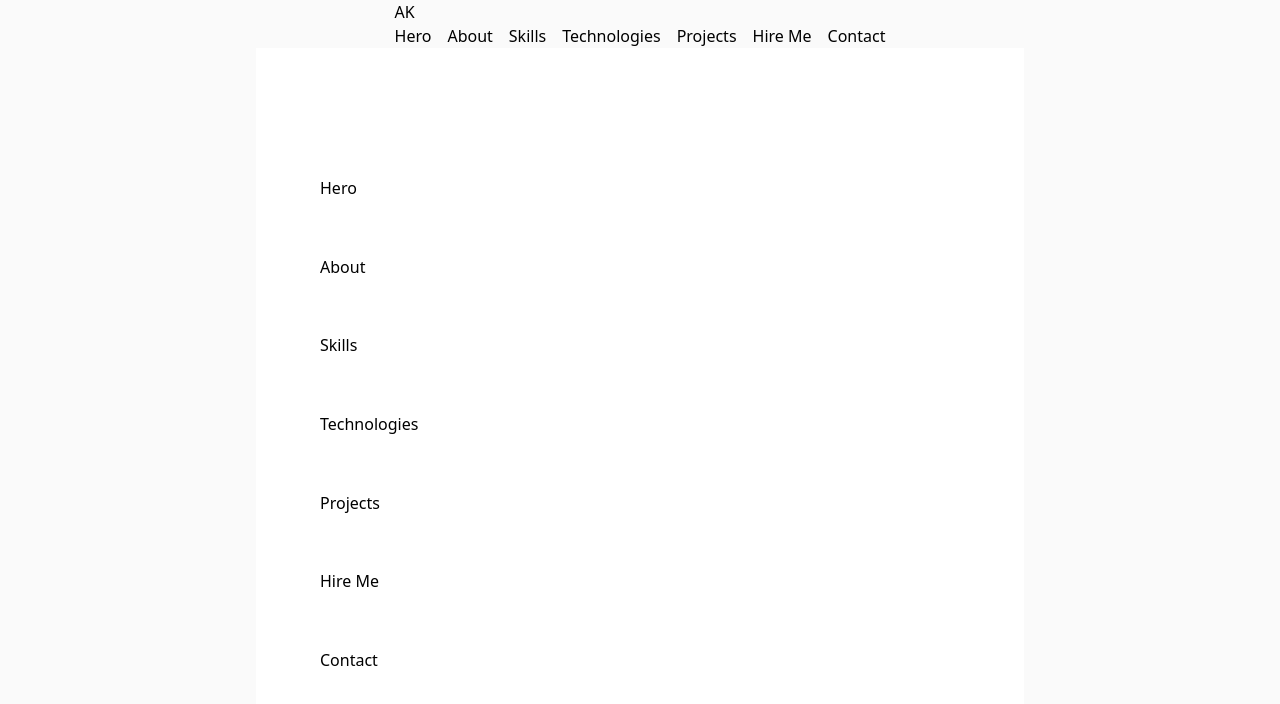
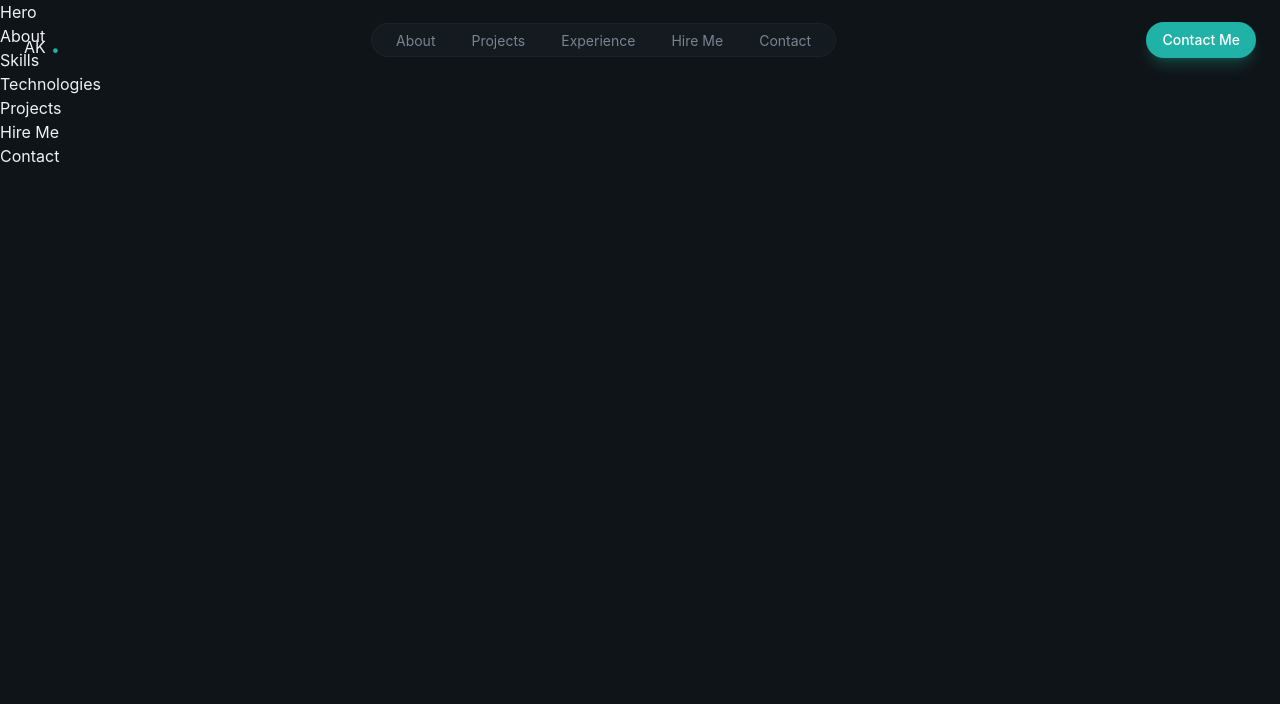
Before and after one commit to Ahmad-khalaf517/ahmad-khalaf-portfolio, a Next.js app: page / in a window 1280 px wide. Shown: the top 704 px of the page. Built offline with nearby package versions, Linux system fonts and the light colour scheme.

Commit message:
Create App header & navbar

```diff
--- a/app/globals.css
+++ b/app/globals.css
@@ -22,3 +22,54 @@
   --color-highlight: #f5a623;
   --color-surface: #1a2329;
 }
+
+@layer base {
+  html {
+    scroll-behavior: smooth;
+  }
+
+  body {
+    background-color: var(--color-background);
+    color: var(--color-foreground);
+    font-family: "Inter", sans-serif;
+  }
+
+  .font-serif {
+    font-family: "Playfair Display", serif;
+  }
+}
+
+@layer utilities {
+  @keyframes fade-in {
+    from {
+      opacity: 0;
+      transform: translateY(20px);
+      filter: blur(10px);
+    }
+
+    to {
+      opacity: 1;
+      transform: translateY(0);
+      filter: blur(0);
+    }
+  }
+
+  .animate-fade-in {
+    animation: fade-in 0.8s ease-out both;
+  }
+
+}
+
+@layer components {
+  .glass {
+    background-color: color-mix(in srgb, var(--color-surface) 50%, transparent);
+    backdrop-filter: blur(16px);
+    border: 1px solid color-mix(in srgb, var(--color-border) 50%, transparent);
+  }
+
+  .glass-strong {
+    background-color: color-mix(in srgb, var(--color-surface) 80%, transparent);
+    backdrop-filter: blur(24px);
+    border: 1px solid color-mix(in srgb, var(--color-border) 60%, transparent);
+  }
+}
--- a/app/layout.tsx
+++ b/app/layout.tsx
@@ -13,8 +13,9 @@ const geistMono = Geist_Mono({
 });
 
 export const metadata: Metadata = {
-  title: "Create Next App",
-  description: "Generated by create next app",
+  title: "Ahmad Khalaf - Software Engineer",
+  description:
+    "Ahmad Khalaf is a software engineer specializing in React, Next.js, and TypeScript. With a passion for crafting scalable and performant web applications, Ahmad has a proven track record of delivering high-quality solutions that users love. Explore Ahmad's portfolio to see his work and experience in action.",
 };
 
 export default function RootLayout({
--- a/app/page.tsx
+++ b/app/page.tsx
@@ -10,9 +10,9 @@ import HireMe from "@/components/sections/hire-me";
 
 export default function Home() {
   return (
-    <div className="flex flex-col flex-1 items-center justify-center bg-zinc-50 font-sans dark:bg-black  dark:text-white">
+    <div className="min-h-screen overflow-x-hidden">
       <Header />
-      <main className="flex flex-1 w-full max-w-3xl flex-col items-center justify-between py-32 px-16 bg-white dark:bg-black sm:items-start">
+      <main>
         <Hero />
         <About />
         <Skills />
--- a/components/layout/header.tsx
+++ b/components/layout/header.tsx
@@ -1,11 +1,17 @@
-import React from 'react'
-import Navbar from './navbar'
+"use client";
+import Navbar from "./navbar";
+import { useScrolledY } from "@/hooks/useScrolledY";
 
 export default function Header() {
+  const isScrolled = useScrolledY(50);
+
   return (
-    <header>
-      <h1>AK</h1>
+    <header
+      className={`fixed top-0 left-0 right-0 transition-all duration-500 ${
+        isScrolled ? "glass-strong py-3" : "bg-transparent py-5"
+      }  z-50`}
+    >
       <Navbar />
     </header>
-  )
+  );
 }
--- a/components/layout/navbar.tsx
+++ b/components/layout/navbar.tsx
@@ -1,18 +1,76 @@
-import React from 'react'
+import { Button } from "@/components/ui/button";
+import { useState } from "react";
+import { Menu, X } from "lucide-react";
+
+const navLinks = [
+  { href: "#hero", label: "About" },
+  { href: "#about", label: "Projects" },
+  { href: "#skills", label: "Experience" },
+  // { href: "#experience", label: "Experience" },
+  // { href: "#testimonials", label: "Testimonials" },
+  { href: "#hire-me", label: "Hire Me" },
+  { href: "#contact", label: "Contact" },
+];
 
 export default function Navbar() {
+  const [isMobileMenuOpen, setIsMobileMenuOpen] = useState(false);
+
   return (
-    <nav>
-      <ul className="flex flex-row gap-4">
-        <li>Hero</li>
-        <li>About</li>
-        <li>Skills</li>
-        <li>Technologies</li>
-        {/* <li>Experience</li> */}
-        <li>Projects</li>
-        <li>Hire Me</li>
-        <li>Contact</li>
-      </ul>
-    </nav>
-  )
+    <>
+      <nav className="container mx-auto px-6 flex items-center justify-between">
+        <h1 className="">AK <span className="text-primary text-4xl">.</span></h1>
+
+        {/* Desktop Nav */}
+        <div className="hidden md:flex items-center gap-1">
+          <ul className="glass rounded-full px-2 py-1 flex items-center gap-1">
+            {navLinks.map((link) => (
+              <li key={link.href}>
+                <a
+                  href={link.href}
+                  className="px-4 py-2 text-sm text-muted-foreground hover:text-foreground rounded-full hover:bg-surface"
+                >
+                  {link.label}
+                </a>
+              </li>
+            ))}
+          </ul>
+        </div>
+
+        {/* CTA Button */}
+        <div className="hidden md:block">
+          <Button size="sm">Contact Me</Button>
+        </div>
+
+        {/* Mobile Menu Button */}
+        <button
+          className="md:hidden p-2 text-foreground cursor-pointer"
+          onClick={() => setIsMobileMenuOpen((prev) => !prev)}
+        >
+          {isMobileMenuOpen ? <X size={24} /> : <Menu size={24} />}
+        </button>
+      </nav>
+
+      {/* Mobile Menu */}
+      {isMobileMenuOpen && (
+        <div className="md:hidden glass-strong animate-fade-in">
+          <div className="container mx-auto px-6 py-6 flex flex-col gap-4">
+            {navLinks.map((link, index) => (
+              <a
+                href={link.href}
+                key={index}
+                onClick={() => setIsMobileMenuOpen(false)}
+                className="text-lg text-muted-foreground hover:text-foreground py-2"
+              >
+                {link.label}
+              </a>
+            ))}
+
+            <Button onClick={() => setIsMobileMenuOpen(false)}>
+              Contact Me
+            </Button>
+          </div>
+        </div>
+      )}
+    </>
+  );
 }
--- /dev/null
+++ b/components/ui/button.tsx
@@ -0,0 +1,27 @@
+interface ButtonProps extends React.ButtonHTMLAttributes<HTMLButtonElement> {
+  size?: "sm" | "default" | "lg";
+}
+
+export const Button = ({
+  className = "",
+  size = "default",
+  children,
+  ...props
+}: ButtonProps) => {
+  const baseClasses =
+    "relative overflow-hidden rounded-full font-medium focus:outline-none focus-visible:ring-2 focus-visible:ring-primary bg-primary text-primary-foreground hover:bg-primary/90 shadow-lg shadow-primary/25";
+
+  const sizeClasses = {
+    sm: "px-4 py-2 text-sm",
+    default: "px-6 py-3 text-base",
+    lg: "px-8 py-4 text-lg",
+  };
+  const classes = `${baseClasses} ${sizeClasses[size]} ${className}`;
+  return (
+    <button className={classes} {...props}>
+      <span className="relative flex items-center justify-center gap-2">
+        {children}
+      </span>
+    </button>
+  );
+};
--- a/hooks/useAppVersion.ts
+++ b/hooks/useAppVersion.ts
@@ -17,6 +17,7 @@ export function useAppVersion() {
       if (data.version && data.version !== BUILD_ID) {
         setHasUpdate(true);
       }
+    // eslint-disable-next-line @typescript-eslint/no-unused-vars
     } catch (err) {
       // ignore silently
     }
--- /dev/null
+++ b/hooks/useScrolledY.tsx
@@ -0,0 +1,22 @@
+"use client";
+import { useEffect, useState } from "react";
+
+export function useScrolledY(threshold = 0) {
+  const [scrolled, setScrolled] = useState(false);
+
+  useEffect(() => {
+    const handleScroll = () => {
+      setScrolled(window.scrollY > threshold);
+    };
+
+    handleScroll();
+
+    window.addEventListener("scroll", handleScroll);
+
+    return () => {
+      window.removeEventListener("scroll", handleScroll);
+    };
+  }, [threshold]);
+
+  return scrolled;
+}
--- a/package.json
+++ b/package.json
@@ -2,6 +2,7 @@
   "name": "ahmad-khalaf-portfolio",
   "version": "0.1.0",
   "private": true,
+  "author": "Ahmad Khalaf",
   "scripts": {
     "dev": "next dev",
     "build": "next build",
```
